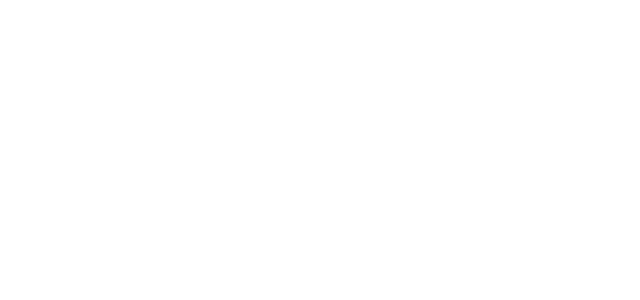
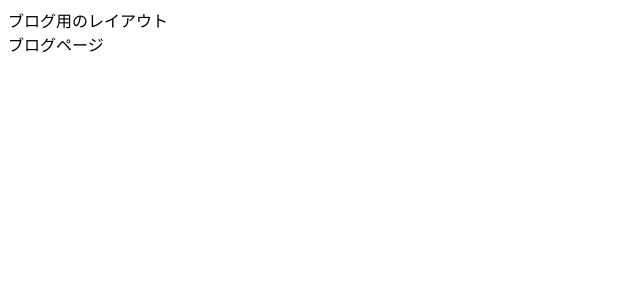
Before and after one commit to takayuki-s/nuxt-test, a Nuxt app: page /blog in a window 1280 px wide. Before the commit this address had no page. Shown: the top 300 px of the page, without its empty margins (0-640 px from the left). Built offline with nearby package versions, Linux system fonts and the light colour scheme.

Commit message:
レイアウト
レイアウト指定の方法（export default内でlayout指定）

```diff
--- /dev/null
+++ b/layouts/blog.vue
@@ -0,0 +1,6 @@
+<template>
+  <div>
+    ブログ用のレイアウト
+    <Nuxt />
+  </div>
+</template>
--- /dev/null
+++ b/layouts/default.vue
@@ -0,0 +1,6 @@
+<template>
+  <div>
+    <BaseHeader />
+    <Nuxt />
+  </div>
+</template>
--- /dev/null
+++ b/pages/blog.vue
@@ -0,0 +1,11 @@
+<template>
+  <div>
+    ブログページ
+  </div>
+</template>
+
+<script>
+export default {
+  layout: 'blog'
+}
+</script>
```
